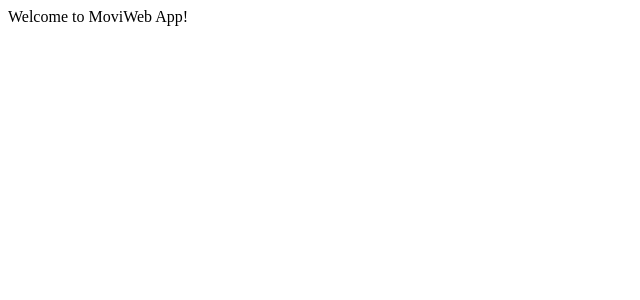
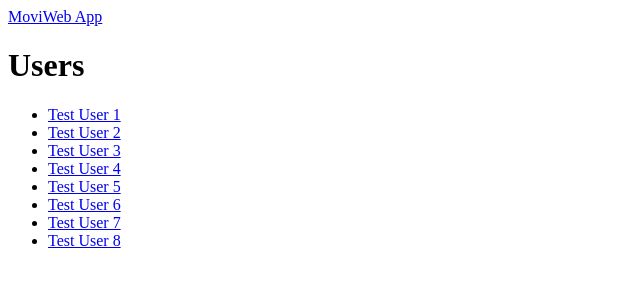
Before and after one commit to smartsys/MoviWebApp, a Flask app: page / in a window 1280 px wide. Shown: the top 300 px of the page, without its empty margins (0-640 px from the left). Run offline with Flask 3, Linux system fonts and the light colour scheme.

Commit message:
Startseite und Filmseite auf Templates umstellen

```diff
--- a/app.py
+++ b/app.py
@@ -1,6 +1,6 @@
 import os
 
-from flask import Flask
+from flask import Flask, redirect, render_template, request, url_for
 from data_manager import DataManager
 from models import db, Movie
 
@@ -16,7 +16,7 @@ data_manager = DataManager()
 with app.app_context():
     db.create_all()
 
-    data_manager.create_user('Test User')
+    # data_manager.create_user('Test User')
     #
     # users = data_manager.get_users()
     # print('get_users:', [(user.id, user.name) for user in users])
@@ -36,16 +36,37 @@ with app.app_context():
 
 
 @app.route('/')
-def home():
-    """Show a welcome message."""
-    return "Welcome to MoviWeb App!"
+def index():
+    """Show the home page with a list of all users."""
+    users = data_manager.get_users()
+    return render_template('index.html', users=users)
 
 
 @app.route('/users')
 def list_users():
     """Return all users as a string."""
     users = data_manager.get_users()
+    for user in users:
+        print(users)
+
     return str(users)  # Temporarily returning users as a string
+
+
+@app.route('/users/<int:user_id>/movies')
+def get_movies(user_id):
+    """Show a list of a user's favorite movies."""
+    movies = data_manager.get_movies(user_id)
+    return render_template('movies.html', movies=movies, user_id=user_id)
+
+
+@app.route('/users/<int:user_id>/movies', methods=['POST'])
+def add_movie(user_id):
+    """Add a new movie with title and optional year to a user's favorites."""
+    title = request.form['title']
+    year = request.form.get('year')
+    movie = Movie(name=title, year=int(year) if year else None, user_id=user_id)
+    data_manager.add_movie(movie)
+    return redirect(url_for('get_movies', user_id=user_id))
 
 
 if __name__ == '__main__':
--- a/templates/index.html
+++ b/templates/index.html
@@ -1,3 +1,11 @@
 {% extends "base.html" %}
 {% block content %}
+<h1>Users</h1>
+<ul class="user-list">
+    {% for user in users %}
+    <li class="user-entry">
+        <a href="{{ url_for('get_movies', user_id=user.id) }}" class="btn">{{ user.name }}</a>
+    </li>
+    {% endfor %}
+</ul>
 {% endblock %}
```
Also changed, not shown: templates/movies.html (+13 -0 lines), data/data.db.
